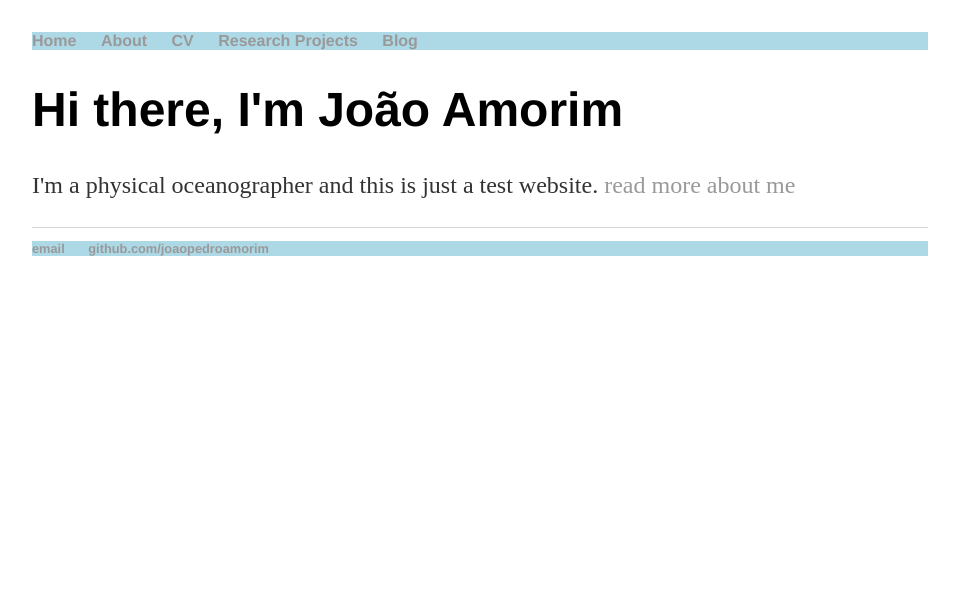
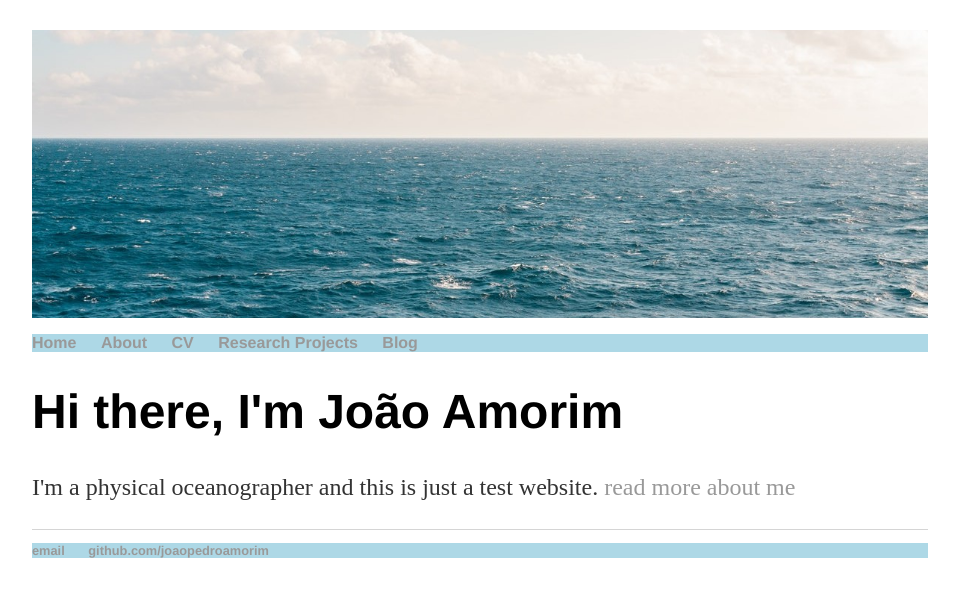
Before and after one commit to joaopedroamorim/joaopedroamorim.github.io, a Jekyll site: the page built from index.html, in a window 1280 px wide. Shown: the top 597 px of the page, without its empty margins (160-1119 px from the left). Built offline with Jekyll 4.4.1, drawn with Linux system fonts in a browser that asks for light colours.

Commit message:
Update main.css

```diff
--- a/css/main.css
+++ b/css/main.css
@@ -1,7 +1,11 @@
+header {
+  padding: 156px 0 100px;
+}
+
 .bg-hike-image {
   background-image: url("../blog/oceanflat.jpg");
   background-position: center center;
-  background-size: 80%;
+  background-size: 100%
 }
 
 body {
```
